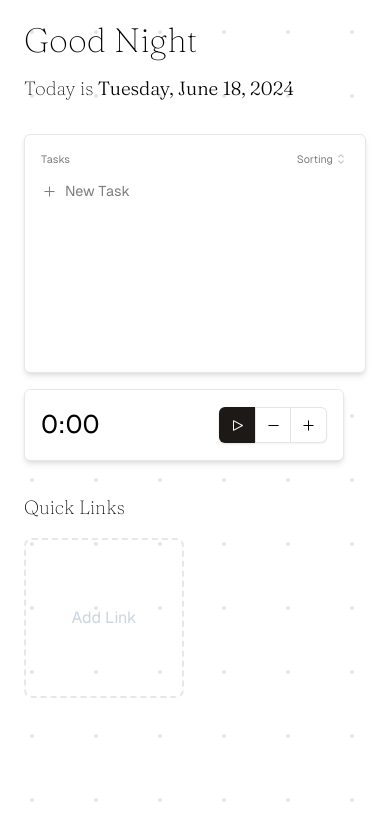
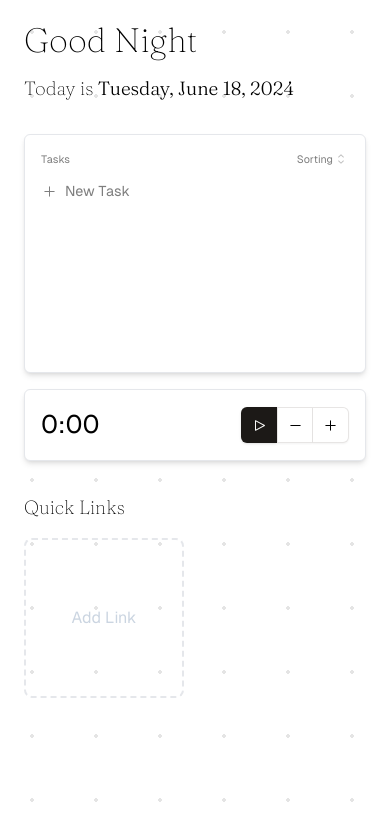
Before and after one commit to gabe-santos/floatie, a Next.js app: page / in a window 390 px wide. Shown: the top 840 px of the page. Built offline with nearby package versions, Linux system fonts and the light colour scheme.

Commit message:
fixes bug where timer controls werent full size on mobile

```diff
--- a/src/components/timer.tsx
+++ b/src/components/timer.tsx
@@ -50,7 +50,7 @@ export default function Timer() {
   };
 
   return (
-    <div className='flex h-fit w-full max-w-80 items-center justify-between gap-4 rounded-md border bg-white px-4 py-4 shadow-md'>
+    <div className='flex h-fit w-full items-center justify-between gap-4 rounded-md border bg-white px-4 py-4 shadow-md md:max-w-80'>
       <h1
         className='w-[150px] cursor-pointer text-xl'
         onClick={() => {
```
